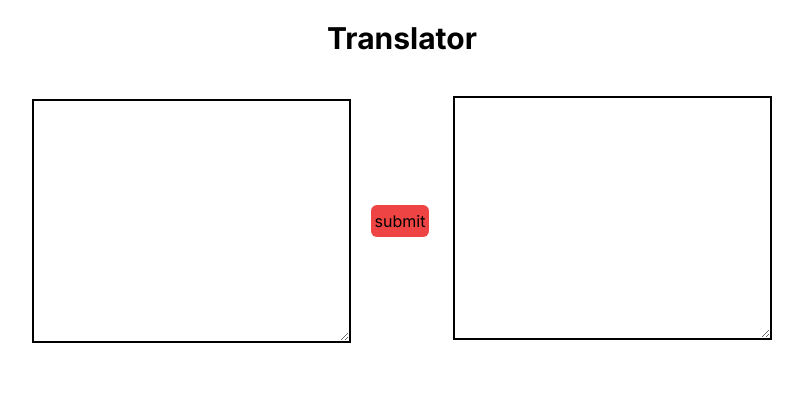
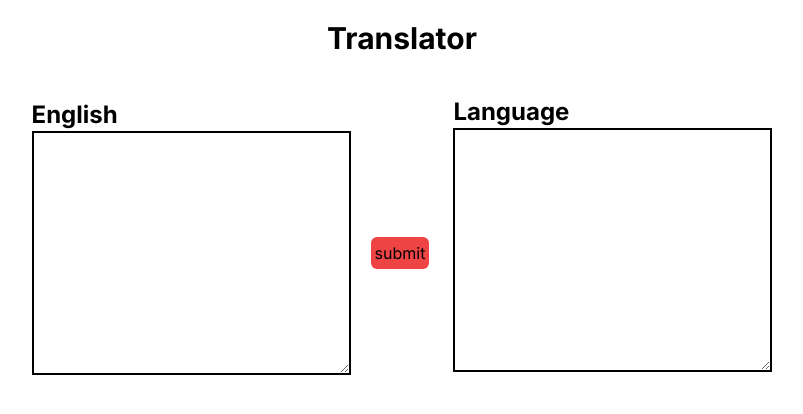
Before and after one commit to marknature/translator-gdsc, a Next.js app: page / in a window 1280 px wide. Shown: the top 414 px of the page, without its empty margins (238-1041 px from the left). Built offline with nearby package versions, Linux system fonts and the light colour scheme.

Commit message:
UI change

```diff
--- a/app/page.tsx
+++ b/app/page.tsx
@@ -23,6 +23,7 @@ export default function Home() {
       <div className=" flex w-full justify-center items-center">
         <div className="flex flex-row justify-center items-center gap-6 w-full mt-5">
           <div>
+            <h2 className="text-2xl font-bold">English</h2>
             <form action="" className="flex items-center space-x-5">
               <textarea
                 name="english"
@@ -38,6 +39,7 @@ export default function Home() {
             </form>
           </div>
           <div>
+            <h2 className="text-2xl font-bold">Language</h2>
             <form action="">
               <textarea
               name="lang"
```
